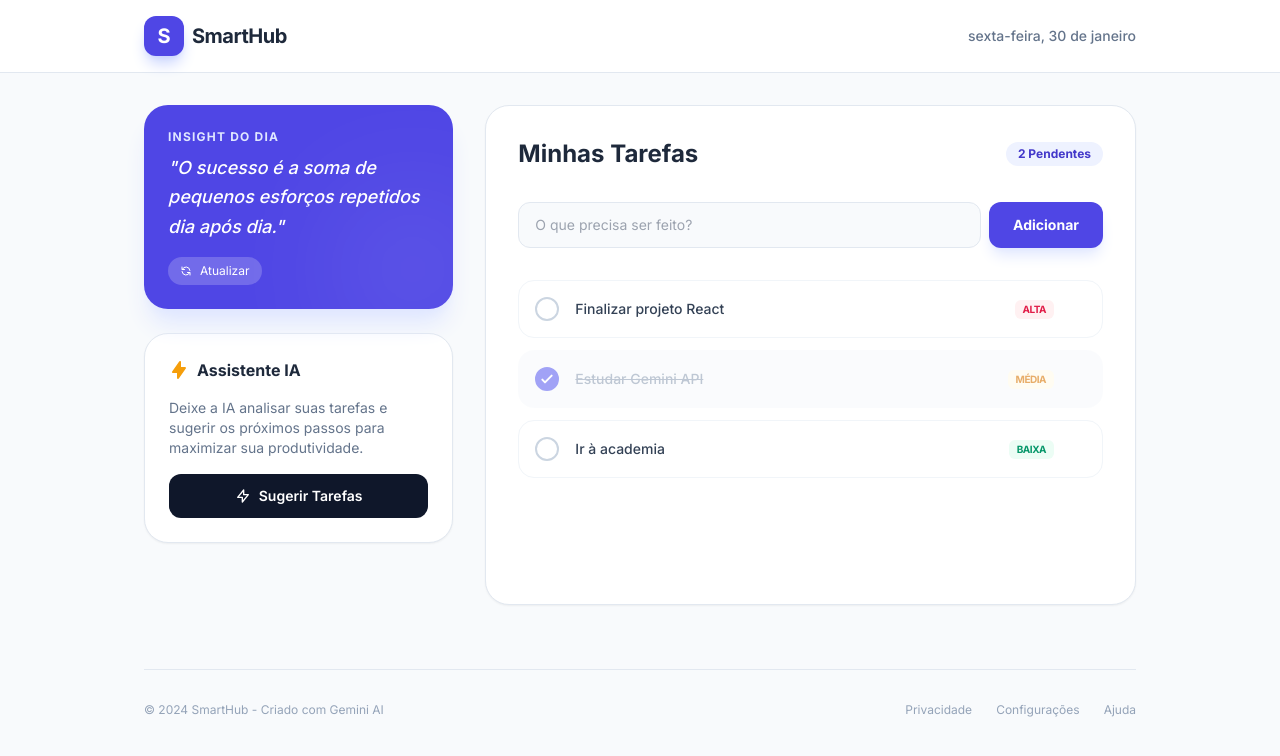
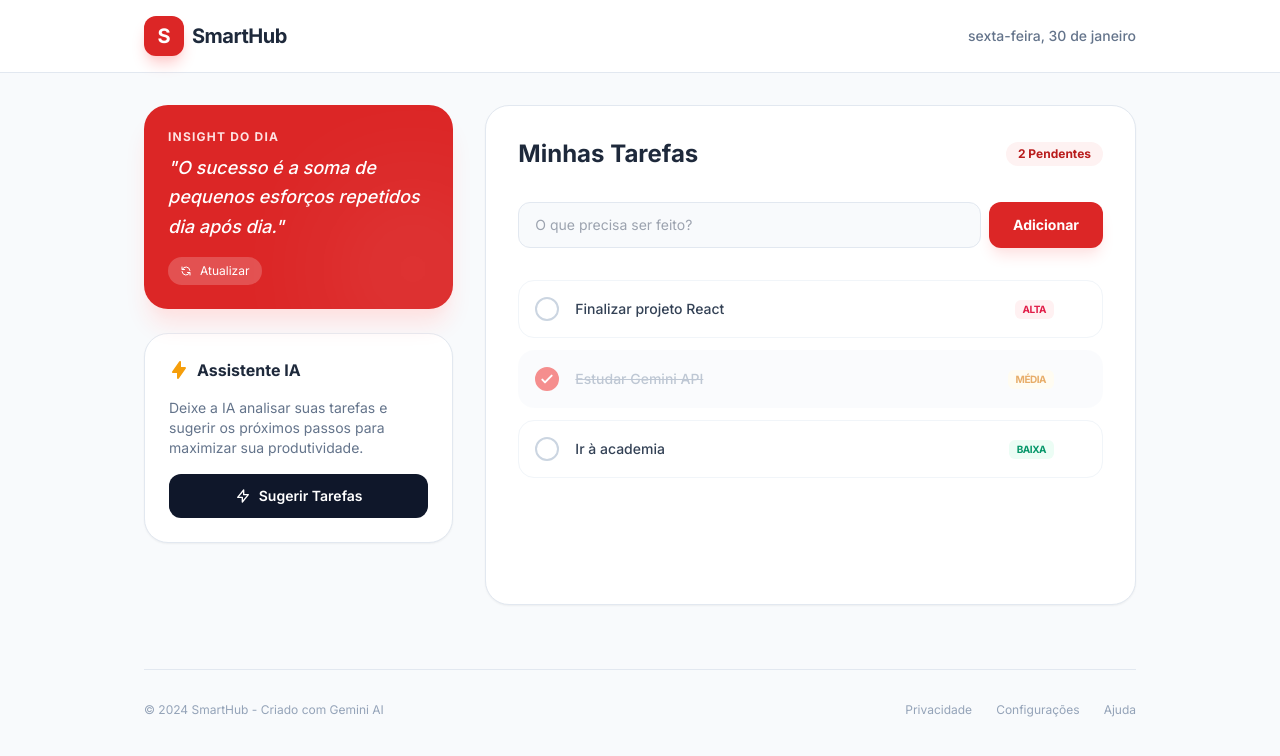
Before and after one commit to SEMRUMO-LDA/algarveexplorer, a React (Vite) app: page / in a window 1280 px wide. Shown: the top 756 px of the page. Built offline with nearby package versions, Linux system fonts and the light colour scheme; no server answers.

Commit message:
Update site theme to red

```diff
--- a/App.tsx
+++ b/App.tsx
@@ -63,7 +63,7 @@ const App: React.FC = () => {
       <header className="bg-white border-b border-slate-200 sticky top-0 z-10">
         <div className="max-w-5xl mx-auto px-4 py-4 flex justify-between items-center">
           <div className="flex items-center gap-2">
-            <div className="w-10 h-10 bg-indigo-600 rounded-xl flex items-center justify-center text-white font-bold text-xl shadow-lg shadow-indigo-200">
+            <div className="w-10 h-10 bg-red-600 rounded-xl flex items-center justify-center text-white font-bold text-xl shadow-lg shadow-red-200">
               S
             </div>
             <h1 className="text-xl font-bold tracking-tight text-slate-800">SmartHub</h1>
@@ -80,9 +80,9 @@ const App: React.FC = () => {
 
         {/* Left Column: AI & Info */}
         <div className="md:col-span-1 space-y-6">
-          <section className="bg-indigo-600 rounded-3xl p-6 text-white shadow-xl shadow-indigo-100 relative overflow-hidden">
+          <section className="bg-red-600 rounded-3xl p-6 text-white shadow-xl shadow-red-100 relative overflow-hidden">
             <div className="relative z-10">
-              <h2 className="text-indigo-100 text-xs font-bold uppercase tracking-widest mb-2">Insight do Dia</h2>
+              <h2 className="text-red-100 text-xs font-bold uppercase tracking-widest mb-2">Insight do Dia</h2>
               <p className="text-lg font-medium leading-relaxed italic">
                 "{motivation}"
               </p>
@@ -125,7 +125,7 @@ const App: React.FC = () => {
           <section className="bg-white rounded-3xl p-8 border border-slate-200 shadow-sm min-h-[500px] flex flex-col">
             <div className="flex justify-between items-center mb-8">
               <h2 className="text-2xl font-bold text-slate-800">Minhas Tarefas</h2>
-              <span className="bg-indigo-50 text-indigo-700 px-3 py-1 rounded-full text-xs font-bold">
+              <span className="bg-red-50 text-red-700 px-3 py-1 rounded-full text-xs font-bold">
                 {tasks.filter(t => !t.completed).length} Pendentes
               </span>
             </div>
@@ -136,11 +136,11 @@ const App: React.FC = () => {
                 value={newTaskTitle}
                 onChange={(e) => setNewTaskTitle(e.target.value)}
                 placeholder="O que precisa ser feito?"
-                className="flex-1 bg-slate-50 border border-slate-200 rounded-xl px-4 py-3 text-sm focus:outline-none focus:ring-2 focus:ring-indigo-500/20 transition-all"
+                className="flex-1 bg-slate-50 border border-slate-200 rounded-xl px-4 py-3 text-sm focus:outline-none focus:ring-2 focus:ring-red-500/20 transition-all"
               />
               <button
                 type="submit"
-                className="bg-indigo-600 text-white px-6 py-3 rounded-xl font-bold text-sm hover:bg-indigo-700 transition-colors shadow-lg shadow-indigo-100"
+                className="bg-red-600 text-white px-6 py-3 rounded-xl font-bold text-sm hover:bg-red-700 transition-colors shadow-lg shadow-red-100"
               >
                 Adicionar
               </button>
@@ -157,14 +157,14 @@ const App: React.FC = () => {
                   <div
                     key={task.id}
                     className={`group flex items-center justify-between p-4 rounded-2xl border transition-all ${
-                      task.completed ? 'bg-slate-50 border-transparent opacity-60' : 'bg-white border-slate-100 hover:border-indigo-200 hover:shadow-md'
+                      task.completed ? 'bg-slate-50 border-transparent opacity-60' : 'bg-white border-slate-100 hover:border-red-200 hover:shadow-md'
                     }`}
                   >
                     <div className="flex items-center gap-4">
                       <button
                         onClick={() => toggleTask(task.id)}
                         className={`w-6 h-6 rounded-full border-2 flex items-center justify-center transition-all ${
-                          task.completed ? 'bg-indigo-500 border-indigo-500 text-white' : 'border-slate-300 hover:border-indigo-400'
+                          task.completed ? 'bg-red-500 border-red-500 text-white' : 'border-slate-300 hover:border-red-400'
                         }`}
                       >
                         {task.completed && (
@@ -202,9 +202,9 @@ const App: React.FC = () => {
         <div className="border-t border-slate-200 pt-8 flex flex-col md:flex-row justify-between items-center gap-4">
           <p className="text-xs text-slate-400">© 2024 SmartHub - Criado com Gemini AI</p>
           <div className="flex gap-6">
-            <a href="#" className="text-xs text-slate-400 hover:text-indigo-600 transition-colors">Privacidade</a>
-            <a href="#" className="text-xs text-slate-400 hover:text-indigo-600 transition-colors">Configurações</a>
-            <a href="#" className="text-xs text-slate-400 hover:text-indigo-600 transition-colors">Ajuda</a>
+            <a href="#" className="text-xs text-slate-400 hover:text-red-600 transition-colors">Privacidade</a>
+            <a href="#" className="text-xs text-slate-400 hover:text-red-600 transition-colors">Configurações</a>
+            <a href="#" className="text-xs text-slate-400 hover:text-red-600 transition-colors">Ajuda</a>
           </div>
         </div>
       </footer>
```
